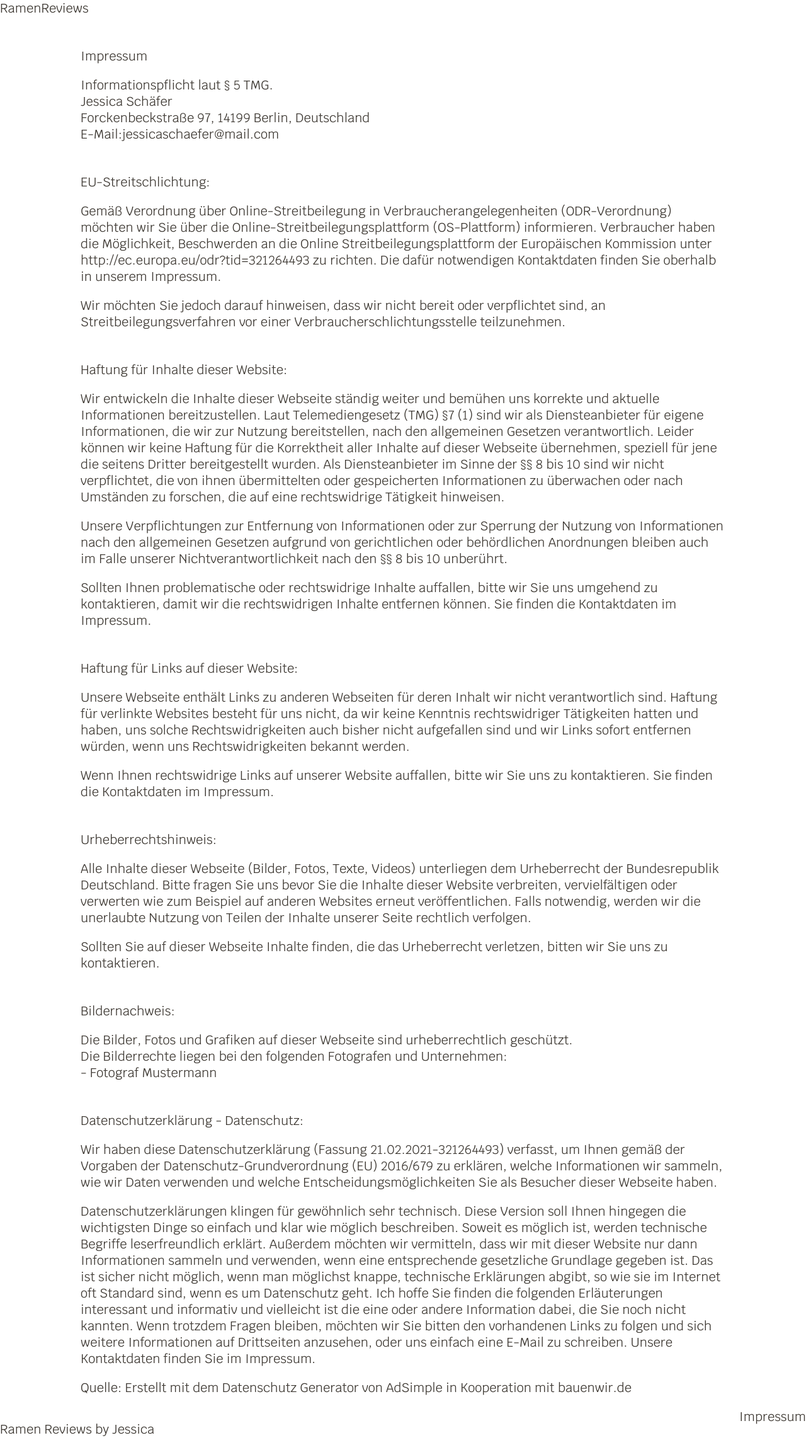
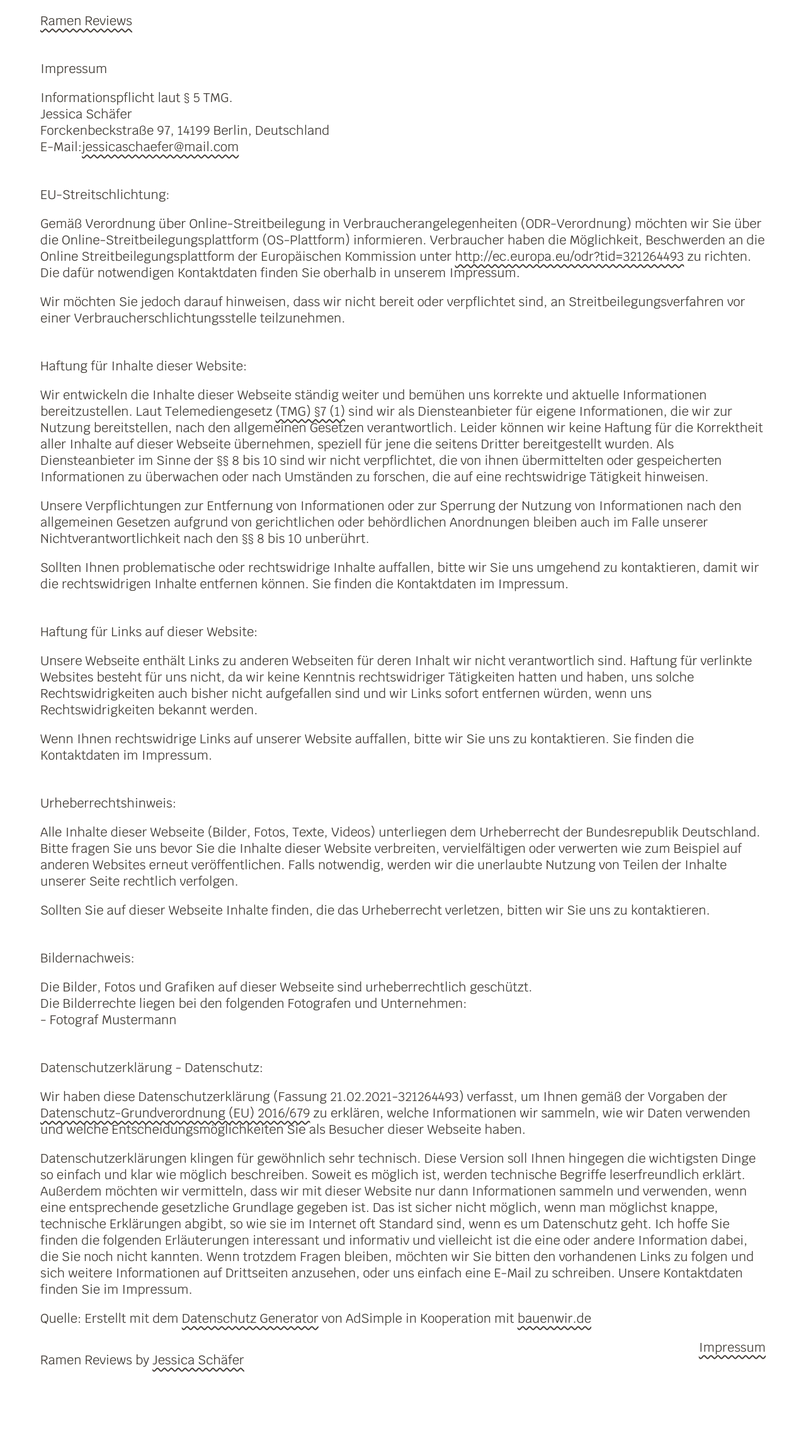
Before and after one commit to schaeferjessica/ramen-review, a Vue app: page /impressum-staff in a window 1280 px wide. Shown: the whole page at 63% size. After the commit the page ends 2192 px from the top, so only its background shows below. Built offline with nearby package versions, Linux system fonts and the light colour scheme.

Commit message:
feat: style links

```diff
--- a/src/App.vue
+++ b/src/App.vue
@@ -1,12 +1,17 @@
 <template>
   <nav id="nav" class="navigation">
-    <router-link :to="{ name: 'RamenReviews' }">RamenReviews</router-link>
+    <router-link :to="{ name: 'RamenReviews' }">Ramen Reviews</router-link>
   </nav>
 
   <router-view />
 
   <footer class="footer">
-    <p>Ramen Reviews by <a href="https://jessica.gatsbyjs.io/">Jessica</a></p>
+    <p>
+      Ramen Reviews by
+      <a href="https://jessica.gatsbyjs.io/" target="_blanck"
+        >Jessica Schäfer</a
+      >
+    </p>
     <router-link :to="{ name: 'Impressum' }">Impressum</router-link>
   </footer>
 </template>
@@ -37,15 +42,27 @@ body {
 a,
 a:visited {
   color: #3d3832;
-  text-decoration: none;
+  text-decoration-style: wavy;
+  text-decoration-color: #3d3832;
+  text-underline-offset: 5px;
 }
 
 ul {
   list-style: none;
 }
 
+.navigation {
+  padding-left: 5%;
+  padding-right: 5%;
+  margin-top: 20px;
+  margin-bottom: 20px;
+}
+
 .footer {
   display: flex;
   justify-content: space-between;
+  padding-left: 5%;
+  padding-right: 5%;
+  margin-top: 20px;
 }
 </style>
--- a/src/views/Impressum.vue
+++ b/src/views/Impressum.vue
@@ -126,8 +126,8 @@
 
 <style scoped>
 .impressum {
-  padding-left: 10%;
-  padding-right: 10%;
+  padding-left: 5%;
+  padding-right: 5%;
 }
 .impressum__paragraph {
   margin-top: 50px;
```
